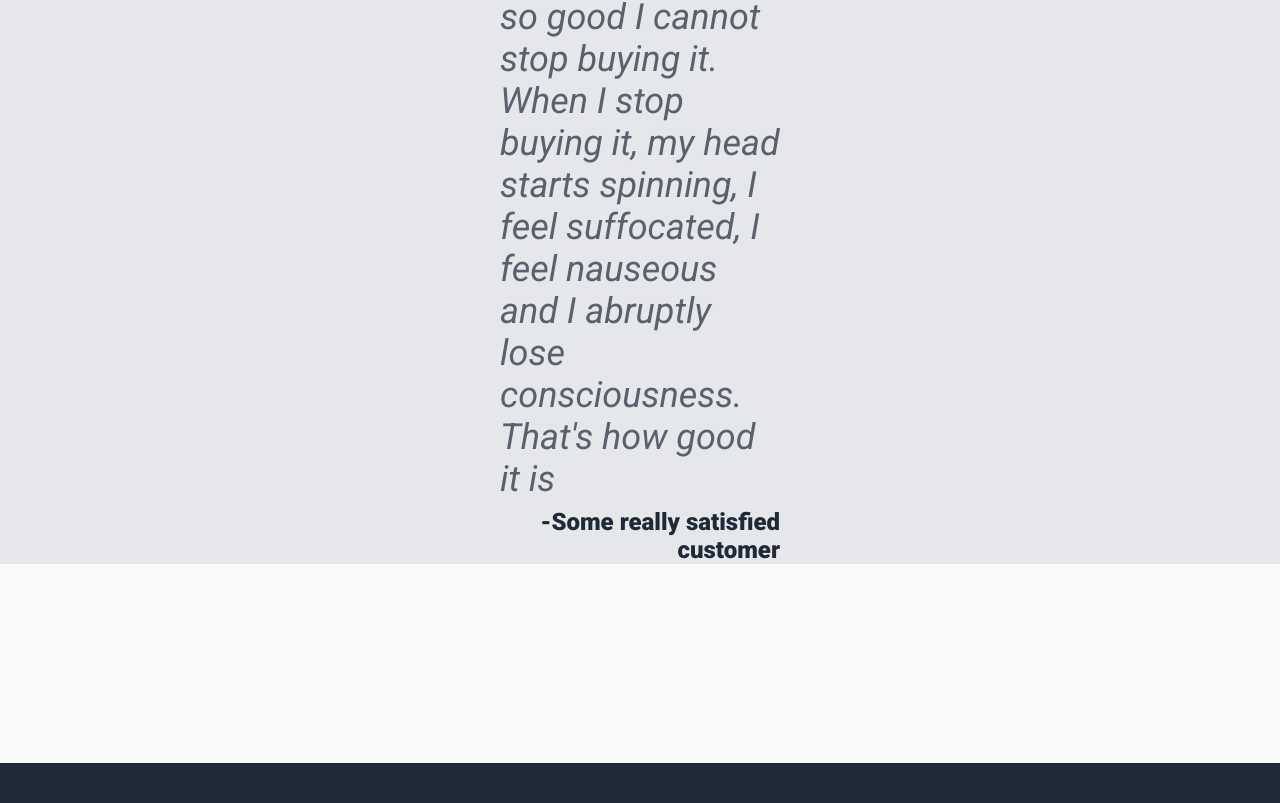
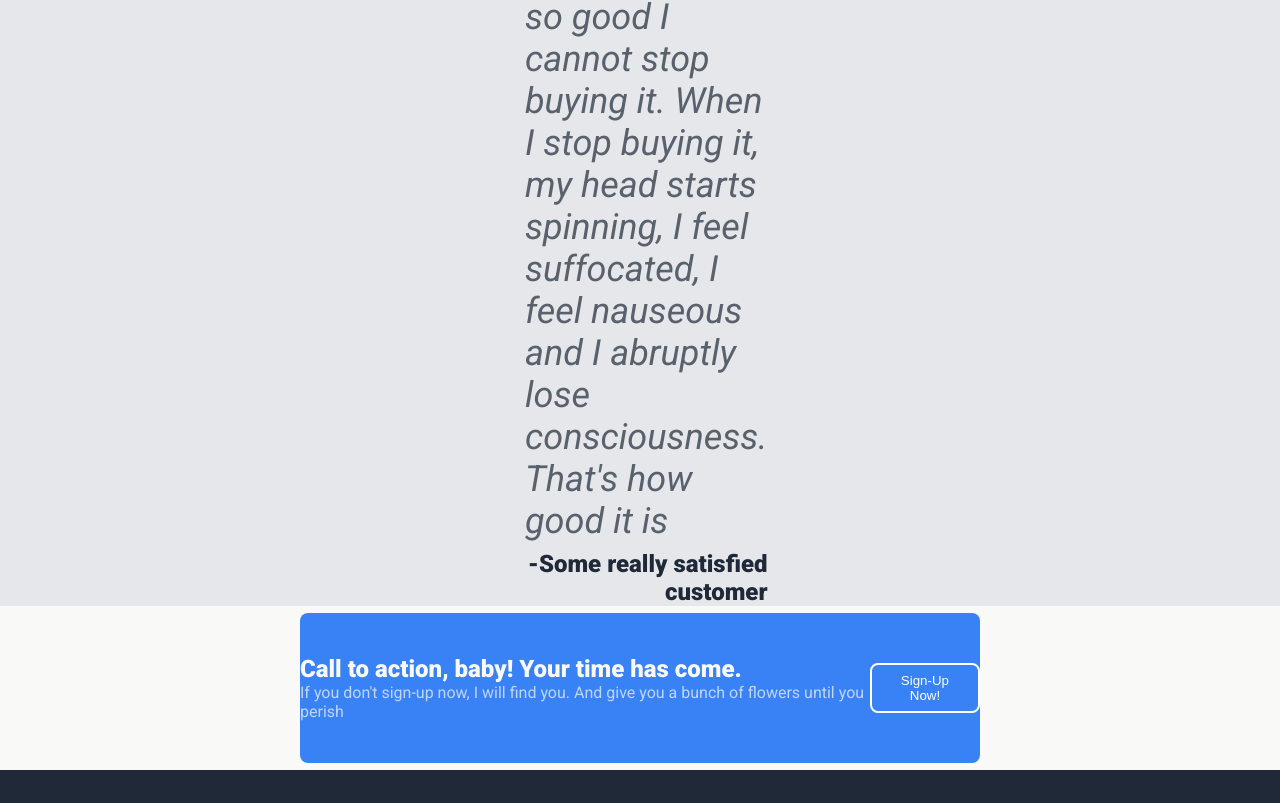
Before and after one commit to asparagusD/landing_page, a plain HTML site: page index.html in a window 1280 px wide. Shown: the part 797-1600 px from the top of the page. Drawn offline with Linux system fonts and the light colour scheme.

Commit message:
finish section4

```diff
--- a/index.html
+++ b/index.html
@@ -74,7 +74,20 @@
 
         </div>
     </div>
-    <div class="section4"></div>
+    <div class="section4">
+        <div class="content">
+            <div class="call-to-action">
+                <div class="implore">
+                    <div class="main-implore">Call to action, baby! Your time has come.</div>
+                    <div class="secondary-implore">If you don't sign-up now, I will find you. And give you a bunch of flowers until you perish</div>
+                </div>
+
+                <div class="button">
+                    <button class="sign-up">Sign-Up Now!</button>
+                </div>
+            </div>
+        </div>
+    </div>
     <div class="section5"></div>
 
 
--- a/styles.css
+++ b/styles.css
@@ -29,13 +29,19 @@ body {
 
 }
 
+.section4 {
+    display: flex;
+    flex-direction: column;
+}
+
 .section5 {
     background-color: #1F2937;
     flex: 0.25;
+
 }
 
 .content {
-    margin: 0 275px;
+    margin: 0 300px;
     display: flex;
     flex-direction: column;
 
@@ -173,3 +179,37 @@ button.submit {
     margin: auto 225px;
 
 }
+
+.call-to-action {
+    height: 150px;
+    background-color: #3882F6;
+    border-radius: 8px;
+    display: flex;
+    align-items: center;
+    justify-content: space-around;
+
+
+}
+
+.section4 .content {
+    margin: auto 300px;
+}
+
+
+.main-implore {
+    font-size: 24px;
+    font-weight: 900;
+    color: #F9FAF8;
+}
+
+.secondary-implore {
+    color: #F9FAF8;
+    opacity: 0.7;
+}
+
+button.sign-up {
+    background: #3882F6;
+    border: 2px solid white;
+    color: white;
+    margin: 0;
+}
```
